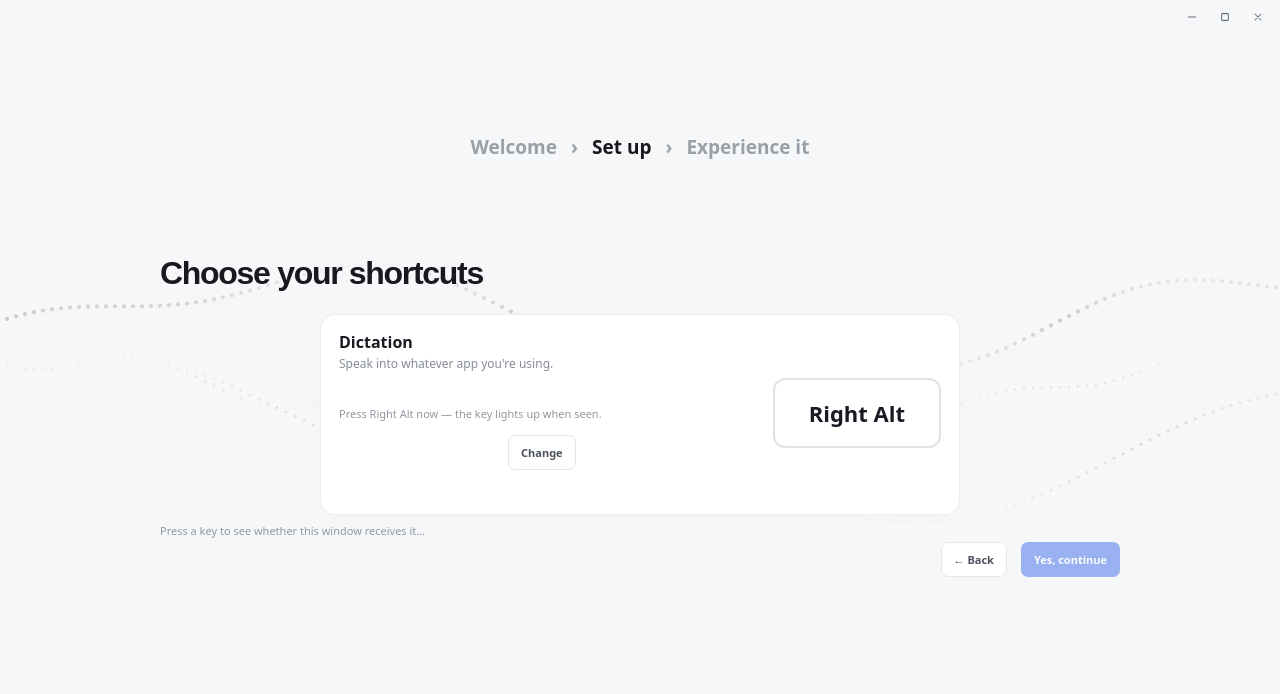
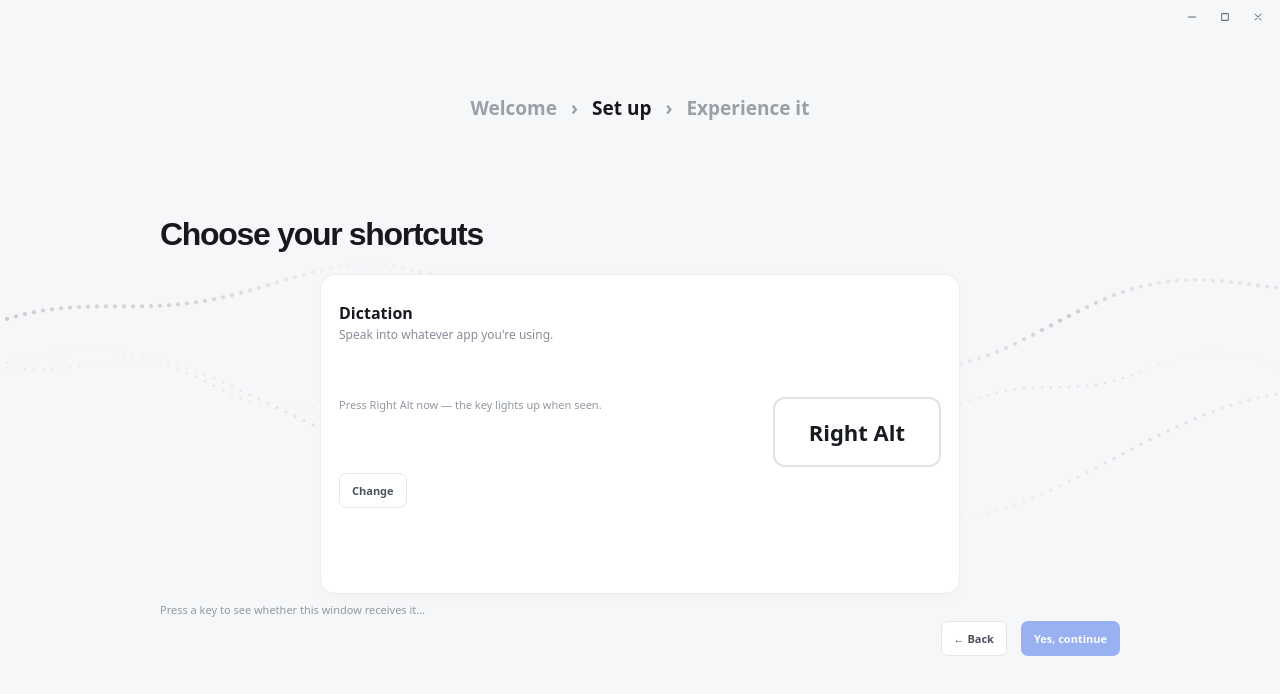
Before and after one commit to dem-5on/whisper, a website built with Vite: page linux-app/index.html in a window 1280 px wide. Both pictures are taken after a click on the button "Continue". Built offline with nearby package versions, Linux system fonts and the light colour scheme.

Commit message:
Pin Change button to single-key card bottom-left

```diff
--- a/linux-app/src/style.css
+++ b/linux-app/src/style.css
@@ -415,3 +415,7 @@ body.in-setup #page-setup { position:relative; z-index:1; }
 /* Single-key card: text left, keycap right */
 .setup-single .setup-step { display:grid; grid-template-columns:minmax(0, 1fr) auto; column-gap:28px; max-width:640px; aspect-ratio:auto; text-align:left; align-items:center; }
 .setup-single .test-key-visual { grid-column:2; grid-row:1 / span 5; align-self:center; }
+
+/* Single-key card: Change pins to the bottom-left corner */
+.setup-single .setup-step { min-height:320px; }
+.setup-single .capture-row { grid-column:1; align-self:end; justify-self:start; margin-top:16px; }
```
